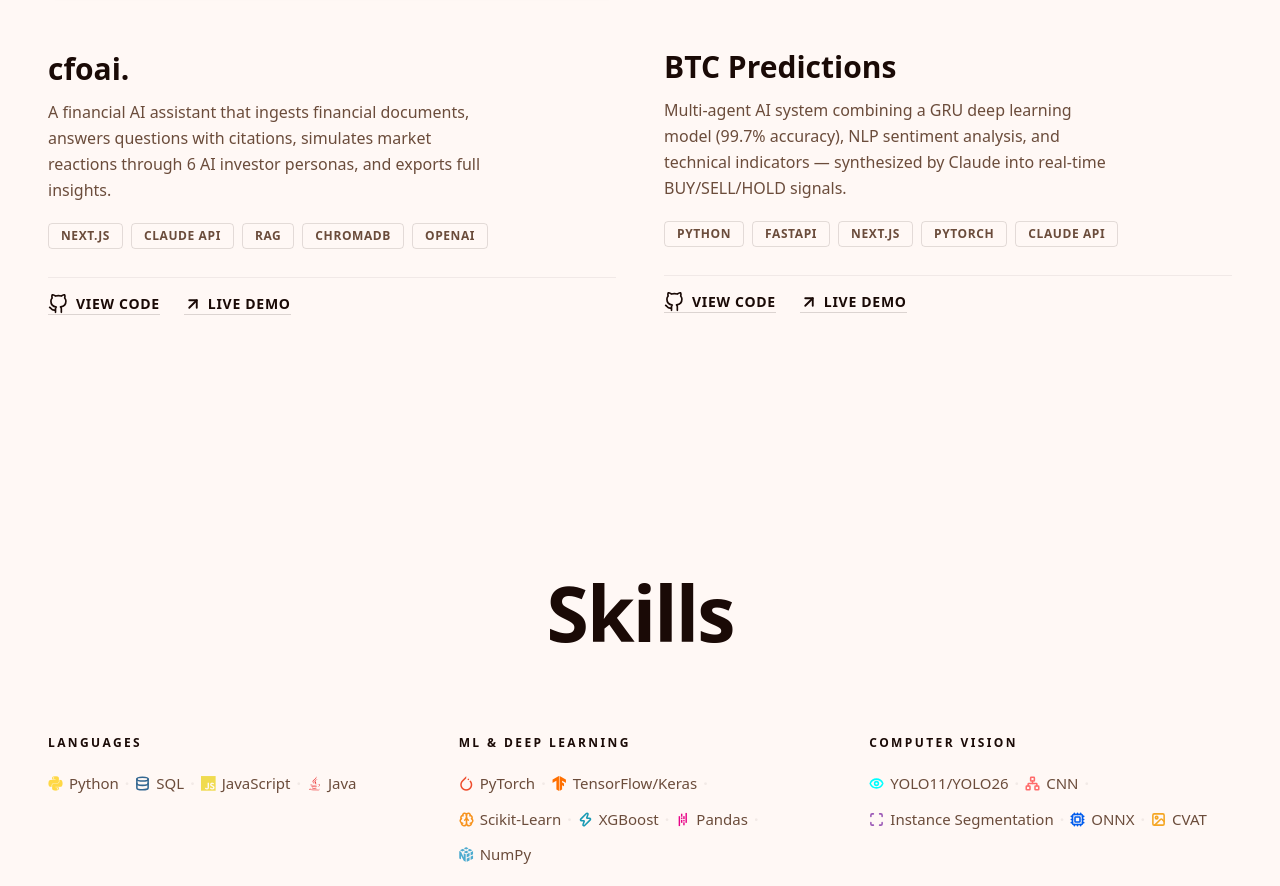
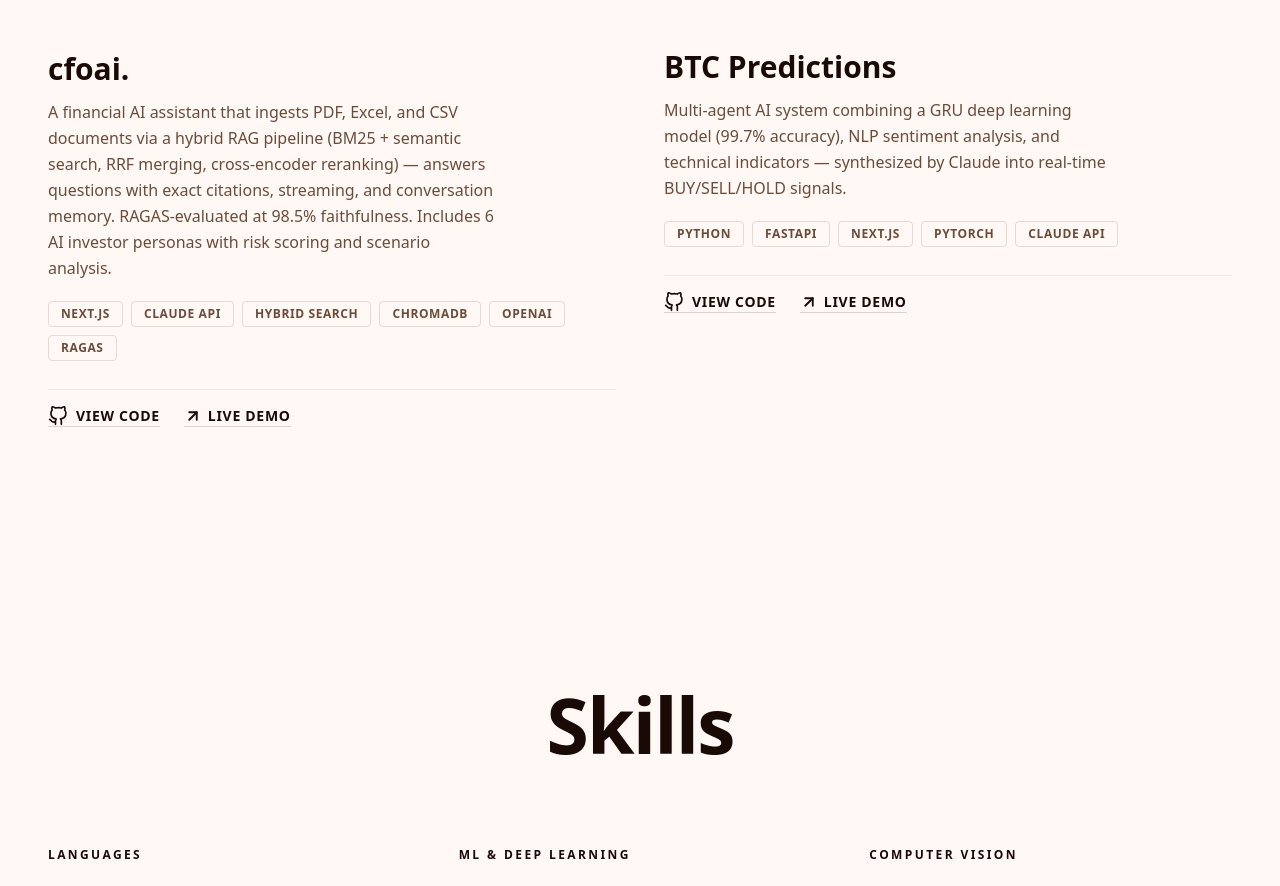
Before and after one commit to sara-2-ai-ml/sara-resulaj, a Next.js app: page / in a window 1280 px wide. Shown: the part 3124-4010 px from the top of the page. Built offline with nearby package versions, Linux system fonts and the light colour scheme.

Commit message:
Update projects

```diff
--- a/src/components/Projects.tsx
+++ b/src/components/Projects.tsx
@@ -25,11 +25,11 @@ const PROJECTS = [
   },
   {
     title: "cfoai.",
-    description: "A financial AI assistant that ingests financial documents, answers questions with citations, simulates market reactions through 6 AI investor personas, and exports full insights.",
+    description: "A financial AI assistant that ingests PDF, Excel, and CSV documents via a hybrid RAG pipeline (BM25 + semantic search, RRF merging, cross-encoder reranking) — answers questions with exact citations, streaming, and conversation memory. RAGAS-evaluated at 98.5% faithfulness. Includes 6 AI investor personas with risk scoring and scenario analysis.",
     link: "https://cfoai-iqb7.vercel.app",
     github: "https://github.com/sara-2-ai-ml/cfoai",
     image: "/cfoai.png",
-    tags: ["NEXT.JS", "CLAUDE API", "RAG", "CHROMADB", "OPENAI"]
+    tags: ["NEXT.JS", "CLAUDE API", "HYBRID SEARCH", "CHROMADB", "OPENAI", "RAGAS"]
   },
   {
     title: "BTC Predictions",
```
